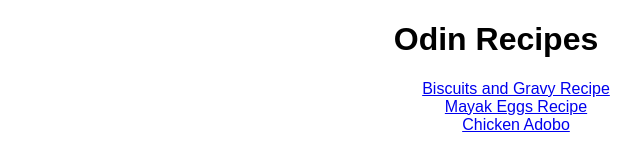
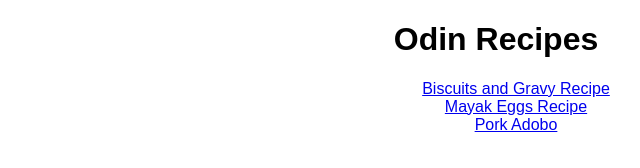
Before and after one commit to defaultname1205/odin-recipes, a plain HTML site: page index.html in a window 1280 px wide. Shown: the full height of the page, 144-784 px from the left. Drawn offline with Linux system fonts and the light colour scheme.

Commit message:
Changed 'Chicken Adobo' to 'Pork Adobo' in index.html for consistency

```diff
--- a/index.html
+++ b/index.html
@@ -11,7 +11,7 @@
     <ul>
         <li><a href="./recipes/biscuits-and-gravy.html">Biscuits and Gravy Recipe</a></li>
         <li><a href="./recipes/mayak-eggs.html">Mayak Eggs Recipe</a></li>
-        <li><a href="./recipes/adobo.html">Chicken Adobo</a></li>
+        <li><a href="./recipes/adobo.html">Pork Adobo</a></li>
     </ul>
 
 </body>
```
